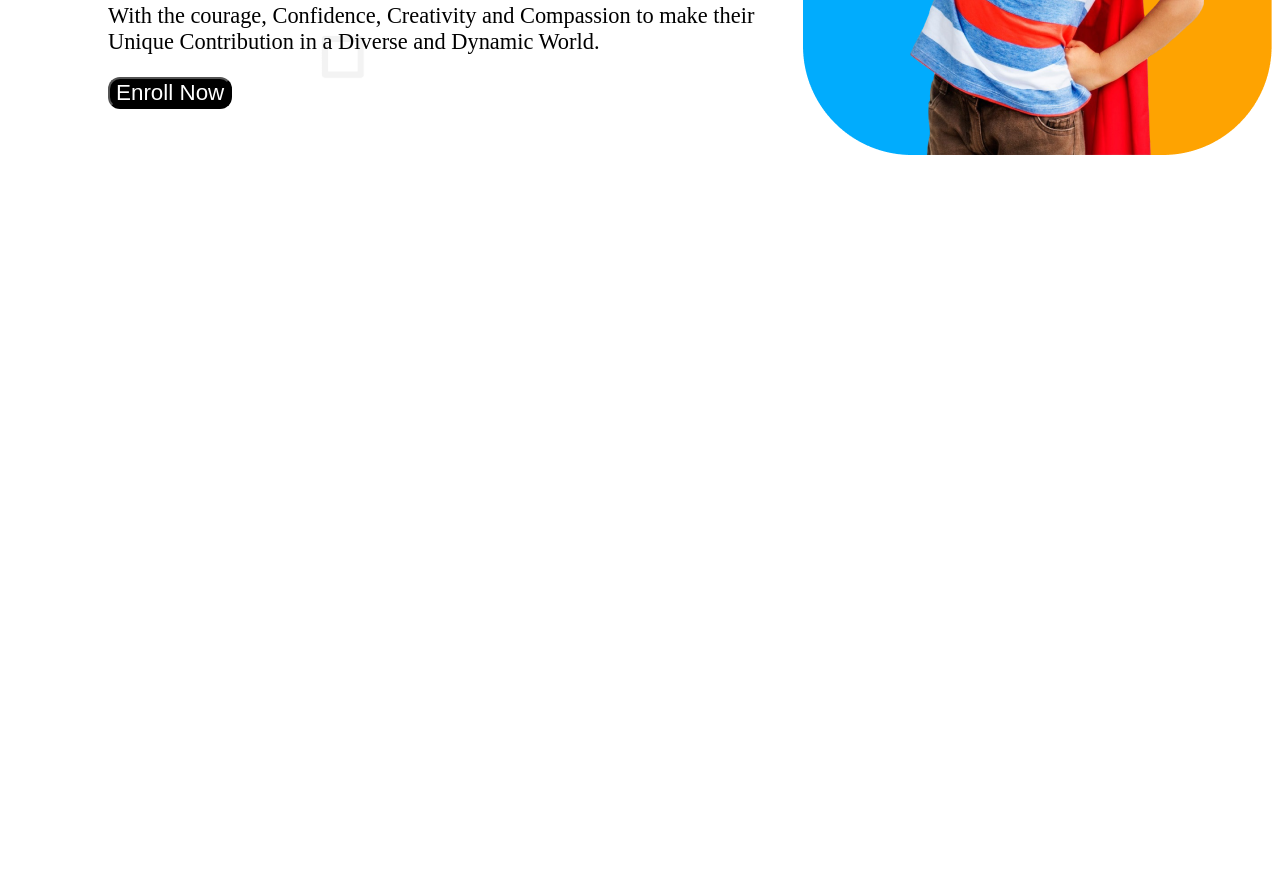
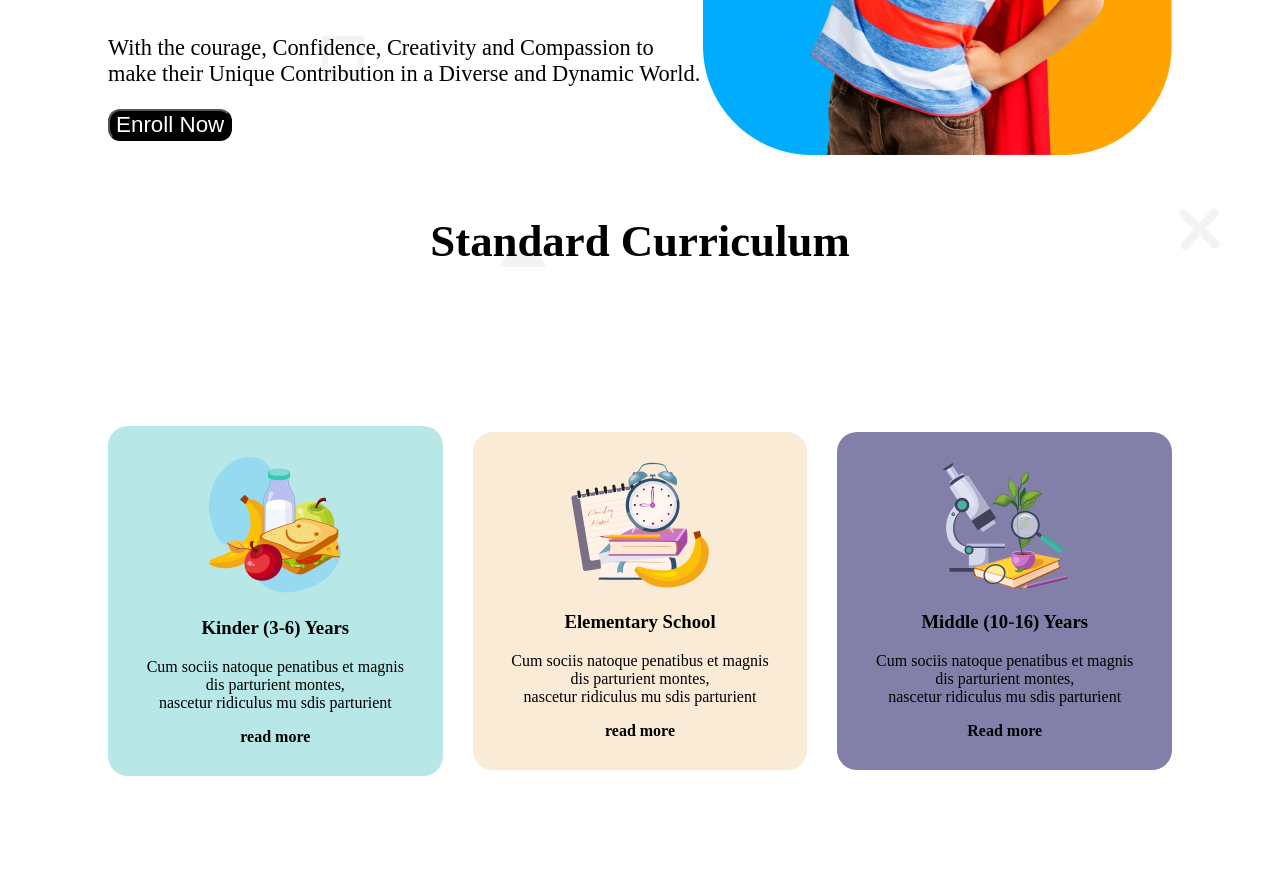
Before and after one commit to abdulalim1010/assignment-two-repo, a plain HTML site: page index.html in a window 1280 px wide. Shown: the part 529-1408 px from the top of the page. Before the commit the page ends 800 px from the top, so only its background shows below. Drawn offline with Linux system fonts and the light colour scheme.

Commit message:
three part

```diff
--- a/index.html
+++ b/index.html
@@ -36,9 +36,41 @@
       </div>
       <img class="kid-image" src="assets/hero-kids.png" alt="">
     </div>
+    <h4 class="main-part">Standard Curriculum</h4>
 
   </header>
   <main>
+    <section class="middle-part">
+      <div class="section1">
+        <img src="assets/kinder.png" alt="">
+        <h3>Kinder (3-6) Years</h3>
+        <p>Cum sociis natoque penatibus et magnis
+          dis parturient montes,<br> nascetur ridiculus
+          mu sdis parturient</p>
+        <strong>read more</strong>
+      </div>
+      <div class="section2">
+        <img src="assets/elementary.png" alt="">
+        <h3>Elementary School</h3>
+        <p>Cum sociis natoque penatibus et magnis
+          dis parturient montes,<br> nascetur ridiculus
+          mu sdis parturient</p>
+        <strong>read more</strong>
+      </div>
+      <div class="section3">
+        <img src="assets/middle.png" alt="">
+        <h3>Middle (10-16) Years</h3>
+        <p>Cum sociis natoque penatibus et magnis
+          dis parturient montes,<br> nascetur ridiculus
+          mu sdis parturient</p>
+        <strong>Read more</strong>
+
+      </div>
+
+
+
+
+    </section>
 
   </main>
 
--- a/style/style.css
+++ b/style/style.css
@@ -52,6 +52,7 @@ margin: 30px;
   justify-content: center;
 
   margin-left: 100px;
+  margin-right: 100px;
   align-items: center;
 }
 .layout-text{
@@ -75,13 +76,56 @@ margin: 30px;
 
 
 }
+.main-part{
+  text-align: center;
+  font-size: 2.8rem;
+}
+.secondary-btn1{
+  background: none;
+}
+.middle-part{
+  display: flex;
+gap: 30px;
+  align-items: center;
+  justify-content: space-around;
+  padding: 100px;
+  flex: 1;
+}
+.section1{
+  padding: 30px;
+  background-color: rgb(184, 231, 231);
+  border-radius: 20px;
+  text-align: center;
+}
+.section2{
+  padding: 30px;
+  background-color: antiquewhite;
+  border-radius: 20px;
+   text-align: center;
+}
+.section3{
+  padding: 30px;
+  background-color: #8280a9;
+  border-radius: 20px;
+   text-align: center;
+}
+
+
+
+
+
+
+
+
+
+
 @media screen  and (max-width:576px){
   .layout{
     flex-direction: column;
     margin: 0px;
     padding: 0px;
   }
-  .nav-bar{
+  .nav-bar,.middle-part{
     flex-direction: column;
   }
   .layout-text{
@@ -90,6 +134,8 @@ margin: 30px;
   }
   .link-bar ,.head-school,.primary-btn{
     visibility: hidden ;
+
   }
 
+
 }
```
